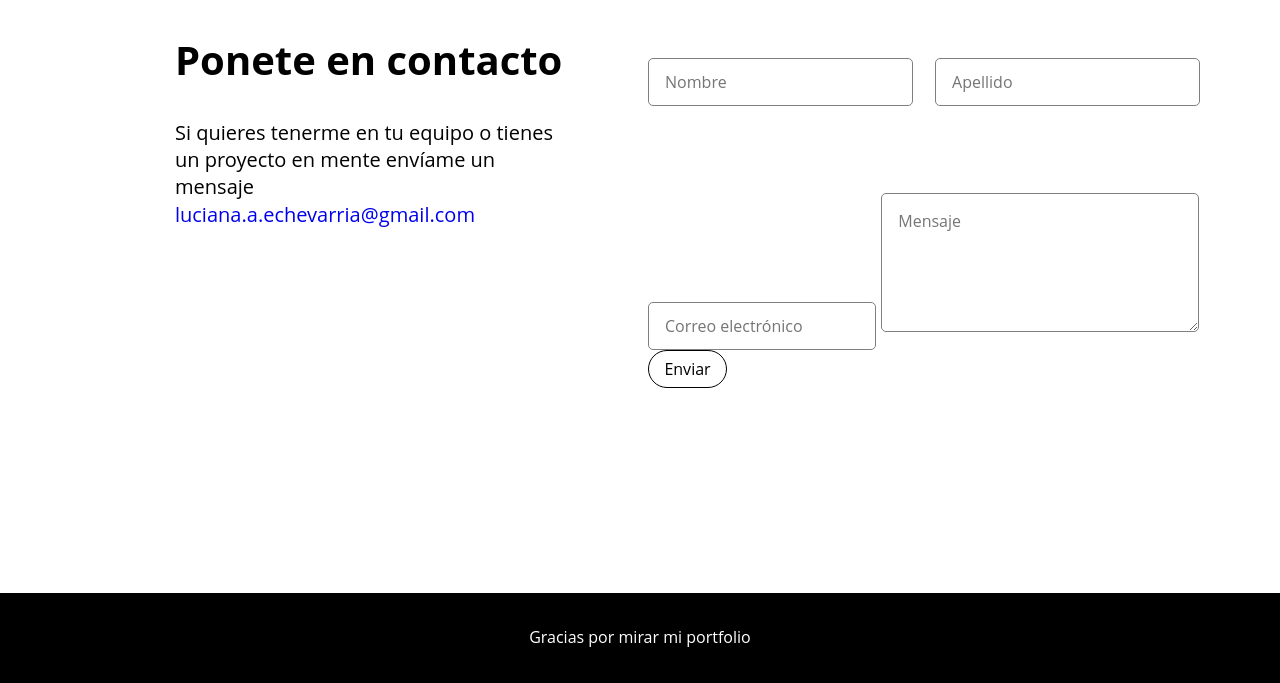
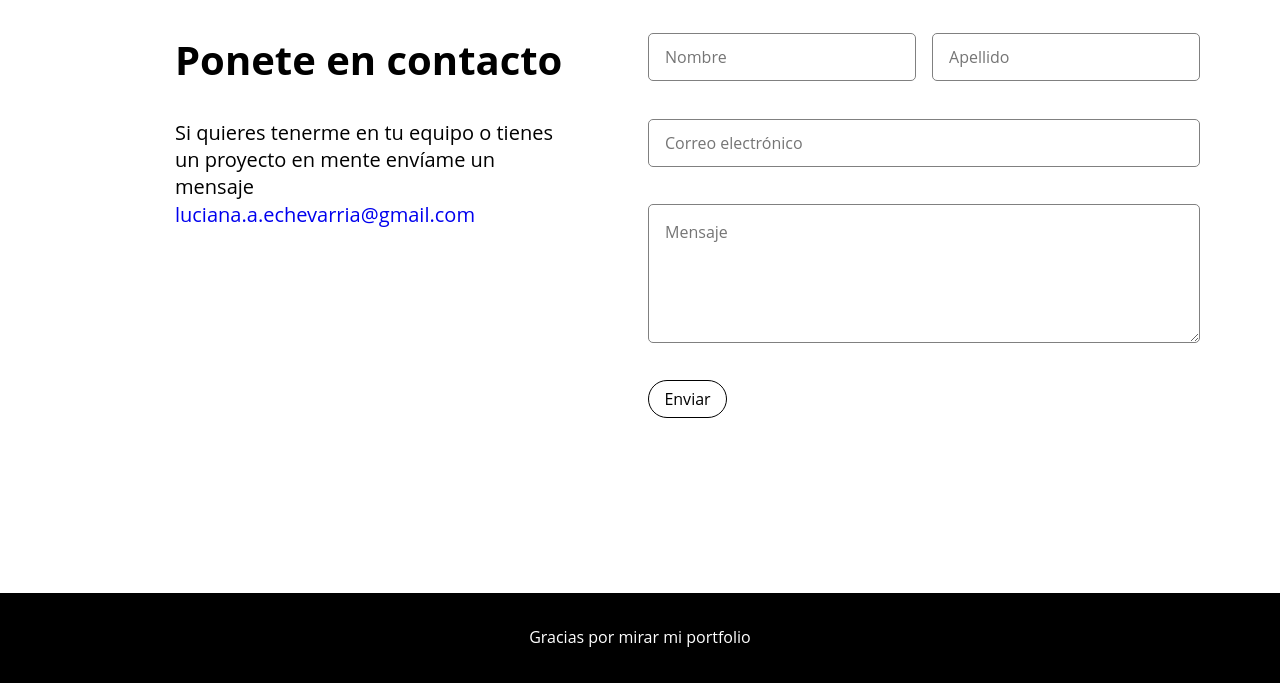
Before and after one commit to luechevarria/challenge, a plain HTML site: page contacto.html in a window 1280 px wide. Shown: the part 117-800 px from the top of the page. Drawn offline with Linux system fonts and the light colour scheme.

```diff
--- a/css/estilos.css
+++ b/css/estilos.css
@@ -620,15 +620,16 @@ img[src="css/imagenes/app-bodas.png"]:hover, img[src="css/imagenes/glucose-log.p
     .seccion_contacto{
         position: relative;
         width: 27.6rem;
-       /* margin-right: 5rem;*/
         display: flex;
         margin: 0;
         height: 19rem;
+
     }
 
     .formulario_contacto{
         flex-direction:column;
         width: 100%;
+        height: 100%;
         justify-content: space-around;
         gap:1.875rem;
     }
@@ -644,8 +645,17 @@ img[src="css/imagenes/app-bodas.png"]:hover, img[src="css/imagenes/glucose-log.p
         flex-direction: row;
         justify-content: space-between;
     }
+
+    .inputs{
+        display: flex;
+        width: 100%;
+        flex-direction: column;
+        justify-content: space-between;
+        gap:1.875rem;
+
+    }
     #nombre, #apellido{
-        width: 48%;
+        width: 13.4rem;
     }
 
     .boton_enviar_contacto{
```
